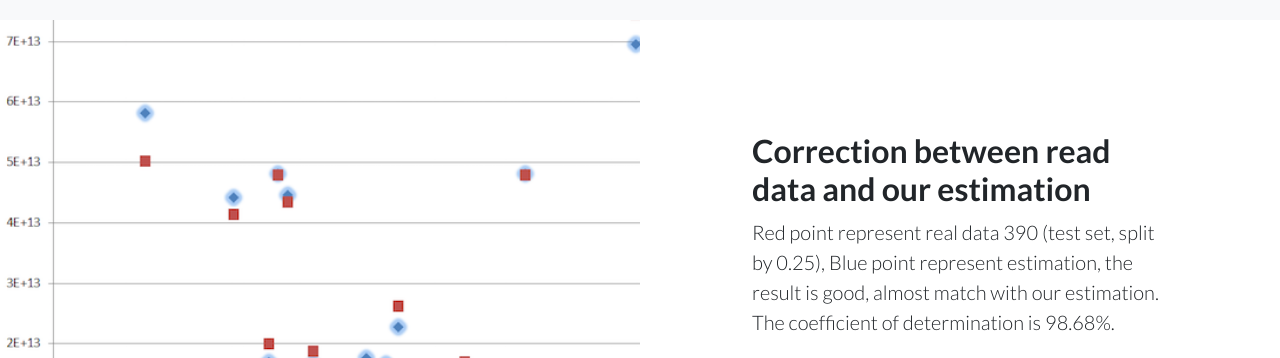
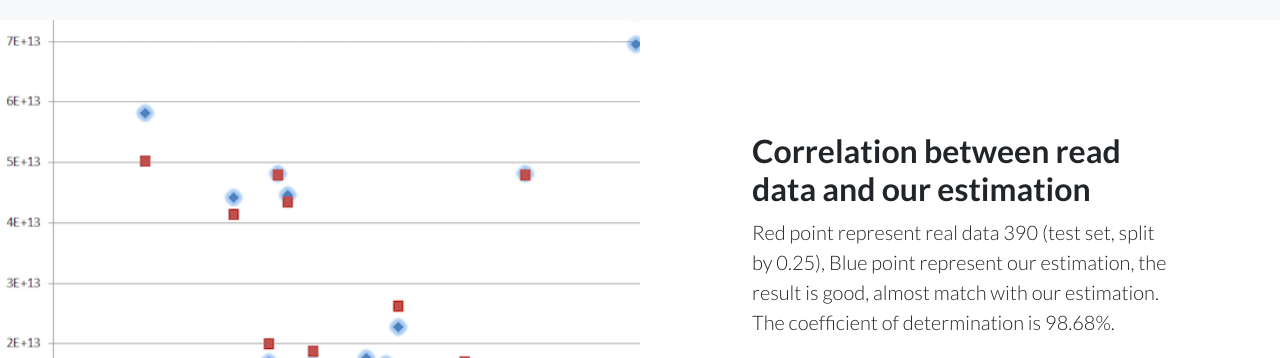
Before and after one commit to occamrazor1492/Exploration-of-Factors-Influencing-GD, a website: page index.html in a window 1280 px wide. Shown: the part 3040-3398 px from the top of the page. Drawn offline with Linux system fonts and the light colour scheme.

Commit message:
frand change some words

```diff
--- a/index.html
+++ b/index.html
@@ -141,7 +141,7 @@
 
           <!--<div class="col-lg-6 order-lg-2 text-white showcase-img" style="background-image: url('img/estimationSmall.png');"></div>-->
           <!--<div class="col-lg-6 order-lg-1 my-auto showcase-text">-->
-            <!--<h2>Correction between read data and our estimation</h2>-->
+            <!--<h2>Correlation between read data and our estimation</h2>-->
             <!--<p class="lead mb-0">Red point represent real data 390 (test set, split by 0.25), Blue point represent estimation, the result is good, almost match with our estimation. The coefficient of determination is 98.68%. </p><br>-->
             <!--<a class="btn btn-info" href="img/estimation.png">View detail</a>-->
           <!--</div>-->
@@ -150,8 +150,8 @@
         <div class="row no-gutters">
           <div class="col-lg-6 text-white showcase-img" style="background-image: url('img/estimationSmall.png');"></div>
           <div class="col-lg-6 my-auto showcase-text">
-            <h2>Correction between read data and our estimation</h2>
-            <p class="lead mb-0">Red point represent real data 390 (test set, split by 0.25), Blue point represent estimation, the result is good, almost match with our estimation. The coefficient of determination is 98.68%.</p>
+            <h2>Correlation between read data and our estimation</h2>
+            <p class="lead mb-0">Red point represent real data 390 (test set, split by 0.25), Blue point represent our estimation, the result is good, almost match with our estimation. The coefficient of determination is 98.68%.</p>
             <br><a class="btn btn-info" href="img/estimation.png">View detail</a>
           </div>
         </div>
```
